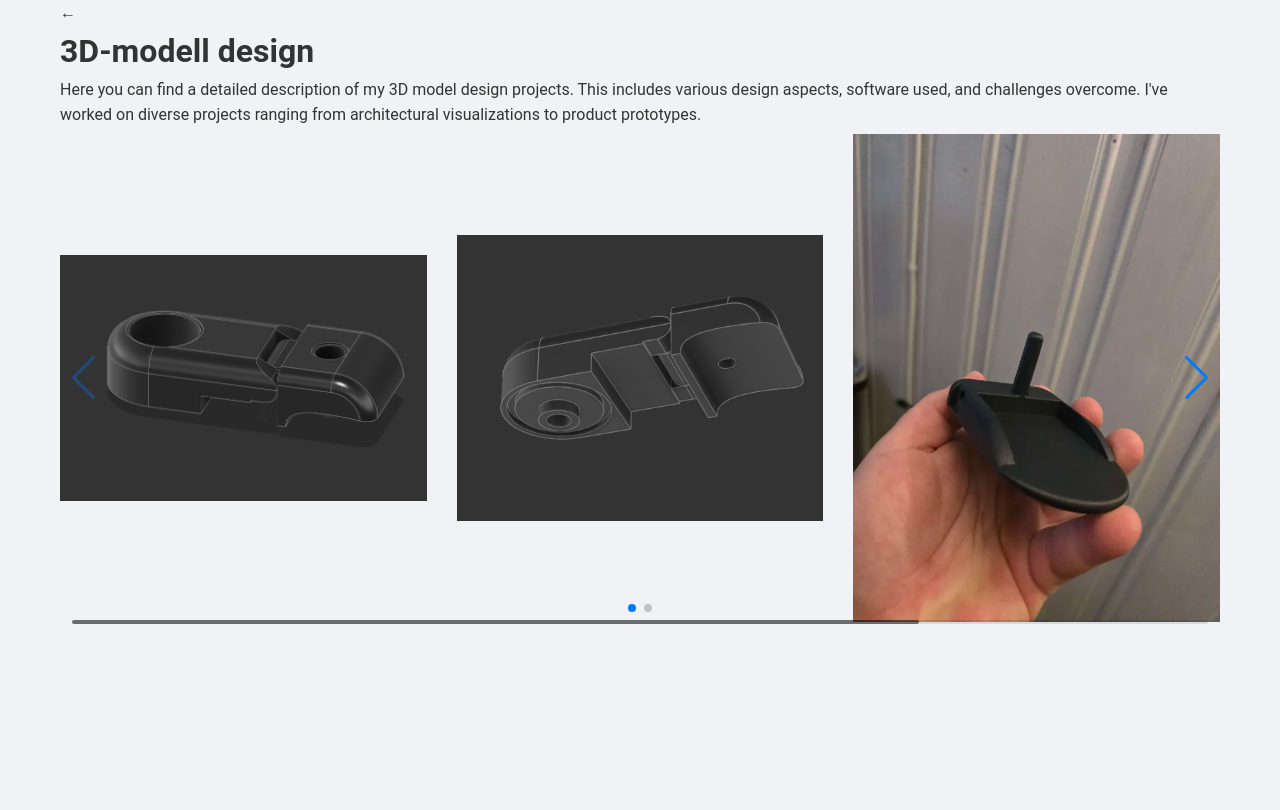
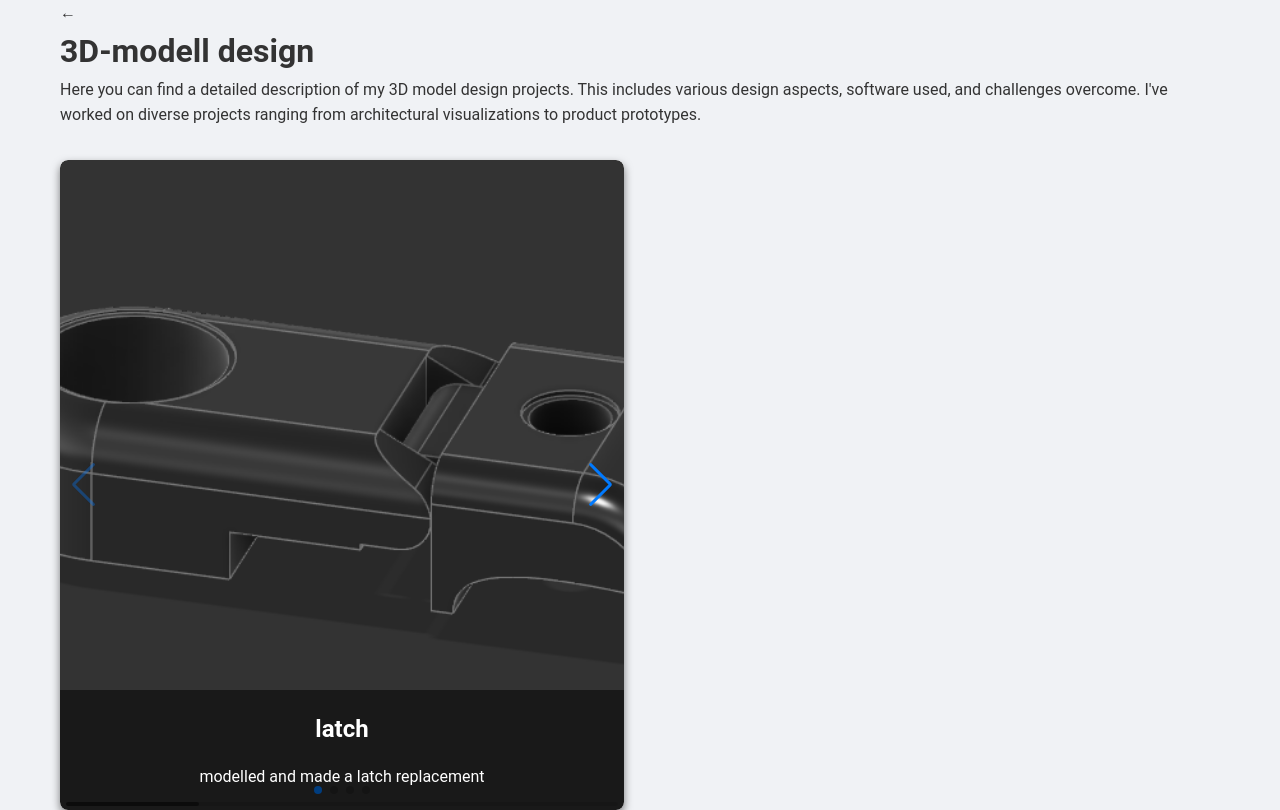
Before and after one commit to Xunrise/olsen3d, a Next.js app: page /portfolio/3d-model-design in a window 1280 px wide. Built offline with nearby package versions, Linux system fonts and the light colour scheme.

Commit message:
Fill project cards with swiper and overlay title/description

```diff
--- a/src/app/components/SwiperComponent.tsx
+++ b/src/app/components/SwiperComponent.tsx
@@ -21,20 +21,20 @@ function SwiperComponent({ project }: SwiperComponentProps) {
   return (
     <Swiper
       spaceBetween={30}
-      slidesPerView={3}
+      slidesPerView={1}
       navigation
       pagination={{ clickable: true }}
       scrollbar={{ draggable: true }}
       modules={[Navigation, Pagination, Scrollbar]}
-      style={{ height: "500px" }}
+      style={{ height: "650px", width: "100%", borderRadius: "8px" }}
     >
       {project.images.map((imagePath, index) => (
-        <SwiperSlide key={index} style={{ position: "relative" }}>
+        <SwiperSlide key={imagePath} style={{ position: "relative" }}>
           <Image
             src={imagePath}
             alt={`${project.title}  image ${index + 1}`}
             fill={true}
-            style={{ objectFit: "contain" }}
+            style={{ objectFit: "cover" }}
           />
         </SwiperSlide>
       ))}
--- a/src/app/page.module.css
+++ b/src/app/page.module.css
@@ -623,3 +623,46 @@ a.secondary {
 .overlayViewProjectButton:hover {
   background-color: #5a0a99;
 }
+
+.projectGrid {
+  display: grid;
+  grid-template-columns: 1fr;
+  gap: 2rem;
+  margin-top: 2rem;
+}
+
+.project {
+  position: relative;
+  width: 100%;
+  overflow:hidden;
+  background-color: var(--card-bg-color, #f9f9f9);
+  border-radius: 8px;
+  box-shadow: 0 4px 8px rgba(0, 0, 0, 0.5);
+  display: flex;
+  flex-direction: column;
+  min-width: 0;
+}
+
+.project h2 {
+  margin-top: 0;
+  margin-bottom: 1rem;
+}
+
+@media (min-width: 768px) {
+  .projectGrid {
+    grid-template-columns: repeat(2, 1fr);
+  }
+}
+
+.imageOverlay {
+  position: absolute;
+  bottom: 0;
+  left: 0;
+  width: 100%;
+  background: rgba(0, 0, 0, 0.5);
+  color: #fff;
+  padding: 20px;
+  text-align: center;
+  z-index: 2;;
+  pointer-events: none;
+}
--- a/src/app/portfolio/[id]/page.tsx
+++ b/src/app/portfolio/[id]/page.tsx
@@ -31,9 +31,17 @@ export default async function ProjectPage({ params }: ProjectPageProps) {
       </Link>
       <h1>{category.title}</h1>
       <p>{category.description}</p>
-      {category.projects.map((project) => (
-        <SwiperComponent key={project.id} project={project} />
-      ))}
+      <div className={styles.projectGrid}>
+        {category.projects.map((project) => (
+          <div key={project.id} className={styles.project}>
+            <SwiperComponent project={project} />
+            <div className={styles.imageOverlay}>
+              <h2>{project.title}</h2>
+              <p>{project.description}</p>
+            </div>
+          </div>
+        ))}
+      </div>
     </div>
   );
 }
```
